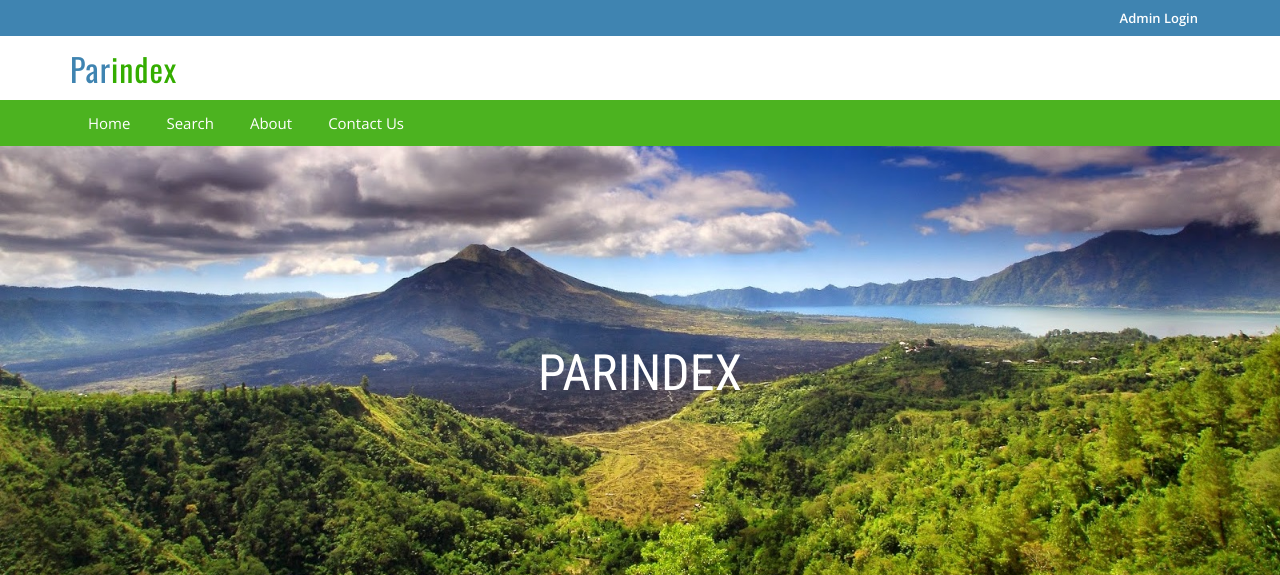
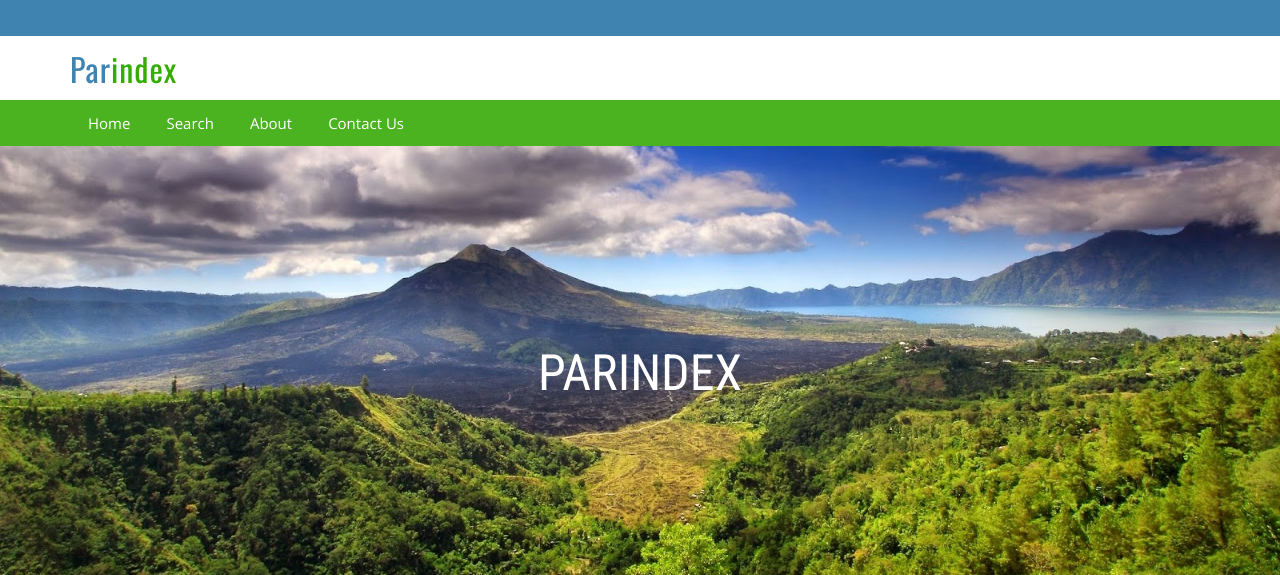
Before and after one commit to Raferto/Parindex, a PHP site: page /index.php in a window 1280 px wide. Shown: the top 575 px of the page. Run offline with PHP 8.4, Linux system fonts and the light colour scheme; some libraries are stand-ins or nearby versions.

Commit message:
Update header.php

```diff
--- a/includes/header.php
+++ b/includes/header.php
@@ -1,8 +1,5 @@
 <div class="top-header">
 	<div class="container">
-		<ul class="tp-hd-rgt wow fadeInRight animated" data-wow-delay=".5s">
-			<li class="hm"><a href="admin/index.php">Admin Login</a></li>
-        </ul>
 		<div class="clearfix"></div>
 	</div>
 </div>
```
